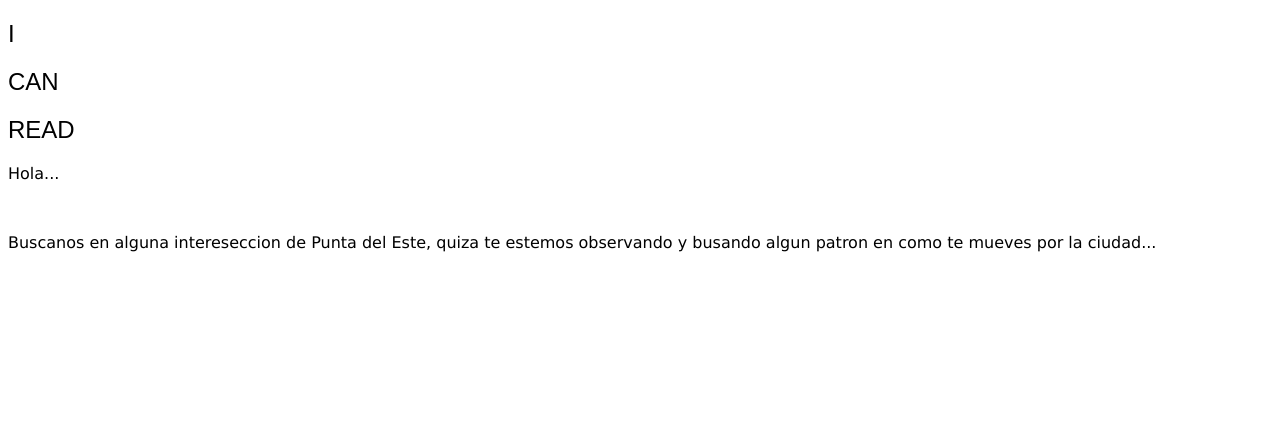
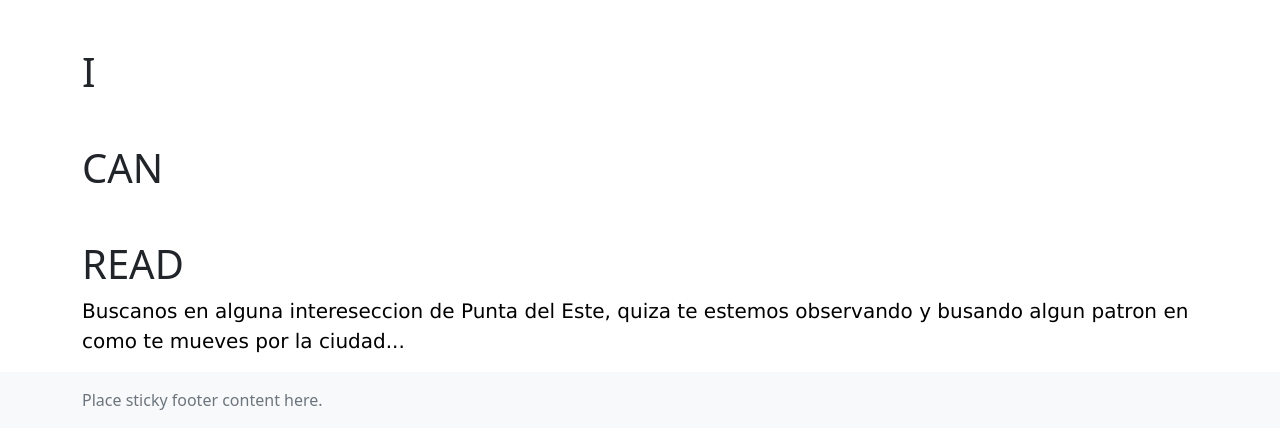
Before and after one commit to icanreaduy/icanread, a plain HTML site: page index.html in a window 1280 px wide. Drawn offline with nearby package versions, Linux system fonts and the light colour scheme; a script that the page names is missing.

Commit message:
Add files via upload

```diff
--- a/index.html
+++ b/index.html
@@ -13,18 +13,29 @@
   <meta property="og:type" content="website">
   <meta property="og:url" content="https://www.icanread.uy">
   <meta property="og:description" content="icanread - Recoleccion y Procesamiento de Comportamiento Vehicular">
-
+  <link href="https://cdn.jsdelivr.net/npm/bootstrap@5.1.1/dist/css/bootstrap.min.css" rel="stylesheet" integrity="sha384-F3w7mX95PdgyTmZZMECAngseQB83DfGTowi0iMjiWaeVhAn4FJkqJByhZMI3AhiU" crossorigin="anonymous">
   <link rel="stylesheet" href="css/styles.css">
 
 </head>
 
 <body>
-  <h2>I</h2>
-  <h2>CAN</h2>
-  <h2>READ</h2>
-  <p>Hola...</p>
-  <br>
-  <p>Buscanos en alguna intereseccion de Punta del Este, quiza te estemos observando y busando algun patron en como te mueves por la ciudad...</p>
+
+  <!-- Begin page content -->
+  <main class="flex-shrink-0">
+    <div class="container">
+      <h1 class="mt-5">I</h1>
+      <h1 class="mt-5">CAN</h1>
+      <h1 class="mt-5">READ</h1>
+      <p class="lead">Buscanos en alguna intereseccion de Punta del Este, quiza te estemos observando y busando algun patron en como te mueves por la ciudad...</p>
+    </div>
+  </main>
+
+  <footer class="footer mt-auto py-3 bg-light">
+    <div class="container">
+      <span class="text-muted">Place sticky footer content here.</span>
+    </div>
+  </footer>
+
   <script src="js/scripts.js"></script>
 </body>
 </html>
```
